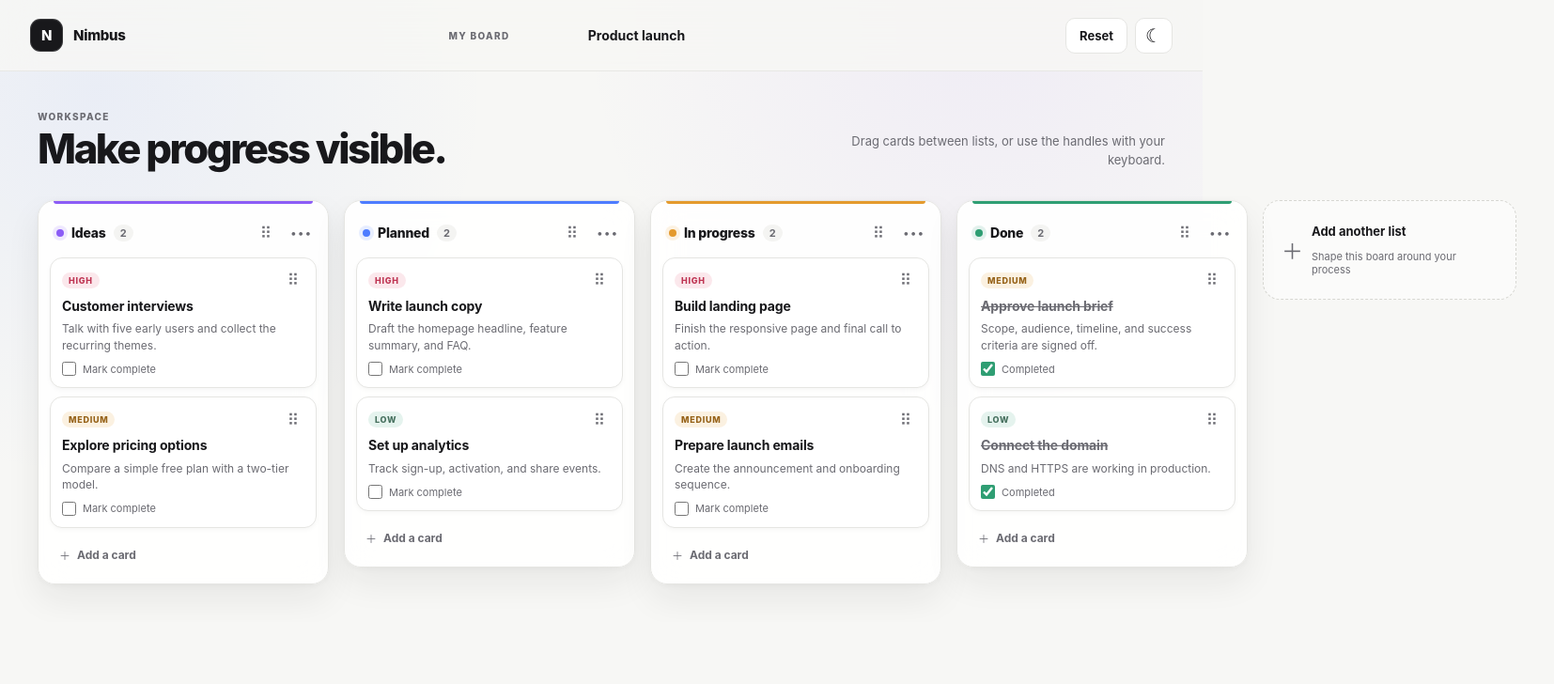
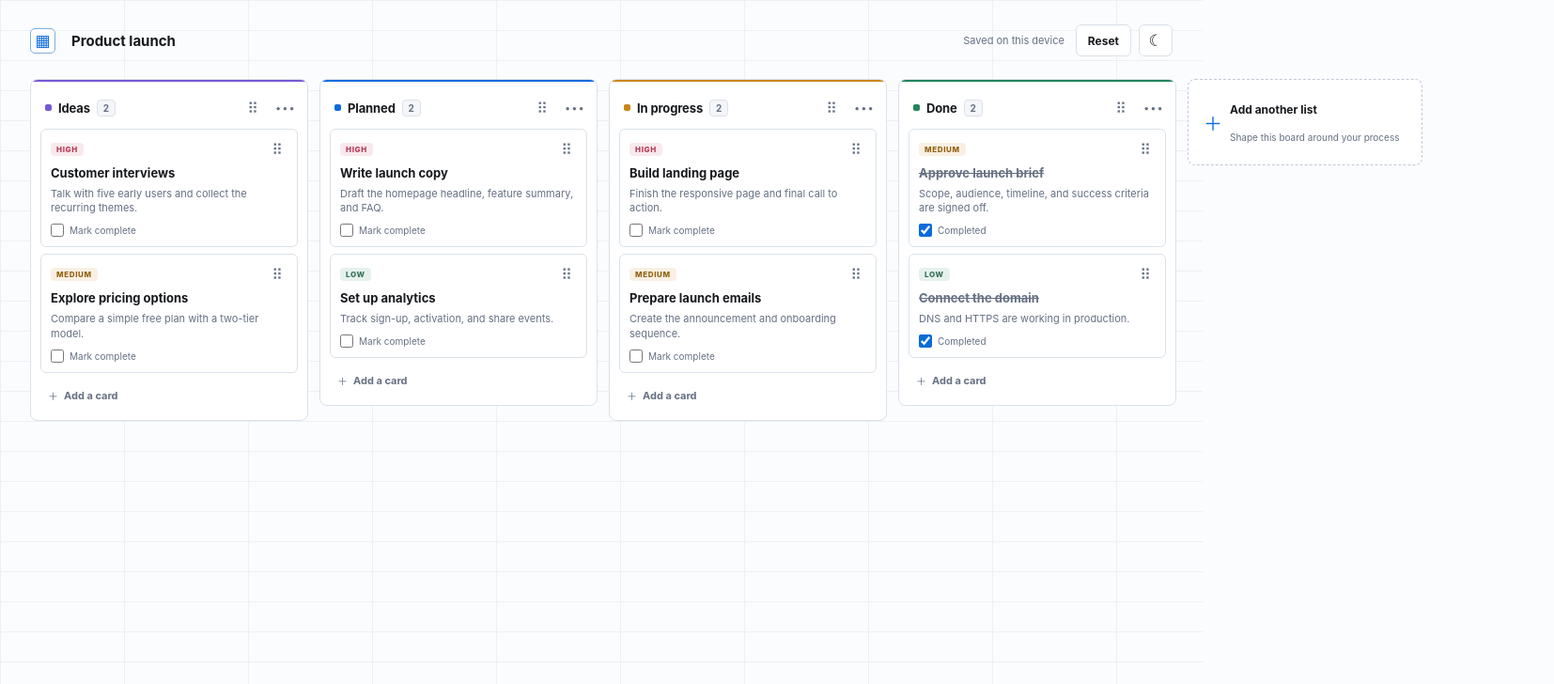
Before and after one commit to babyhulk171/super-simple-TODO-board, a React (Vite) app: page / in a window 1280 px wide. Shown: the top 728 px of the page at 94% size, 1654 px wide, since content can reach past the window. Built offline with nearby package versions, Linux system fonts and the light colour scheme.

Commit message:
updated theme for a more simple

```diff
--- a/src/App.tsx
+++ b/src/App.tsx
@@ -1,7 +1,6 @@
 import { useCallback, useState } from "react";
 import { initialBoard } from "./board/initialBoard";
 import { usePersistentBoard, useTheme } from "./board/hooks";
-import { AppHeader } from "./components/AppHeader";
 import { BoardView } from "./components/BoardView";
 import { CardDialog } from "./components/CardDialog";
 import { ColumnDialog } from "./components/ColumnDialog";
@@ -20,8 +19,7 @@ export default function App() {
   const editedColumn = editor?.kind === "column" ? board.columns.find((column) => column.id === editor.columnId) : undefined;
   return (
     <div className="app-frame">
-      <AppHeader title={board.title} theme={theme} dispatch={dispatch} onToggleTheme={toggleTheme} onReset={resetBoard} />
-      <BoardView board={board} dispatch={dispatch} onAddCard={(columnId) => setEditor({ kind: "new-card", columnId })} onEditCard={(cardId) => setEditor({ kind: "card", cardId })} onAddColumn={() => setEditor({ kind: "new-column" })} onEditColumn={(columnId) => setEditor({ kind: "column", columnId })} />
+      <BoardView board={board} theme={theme} dispatch={dispatch} onToggleTheme={toggleTheme} onReset={resetBoard} onAddCard={(columnId) => setEditor({ kind: "new-card", columnId })} onEditCard={(cardId) => setEditor({ kind: "card", cardId })} onAddColumn={() => setEditor({ kind: "new-column" })} onEditColumn={(columnId) => setEditor({ kind: "column", columnId })} />
       {(editor?.kind === "new-card" || editedCard) && cardColumnId && <CardDialog card={editedCard} columnId={cardColumnId} dispatch={dispatch} onClose={closeEditor} />}
       {(editor?.kind === "new-column" || editedColumn) && <ColumnDialog column={editedColumn} dispatch={dispatch} onClose={closeEditor} />}
     </div>
--- /dev/null
+++ b/src/components/BoardControls.tsx
@@ -0,0 +1,20 @@
+import type { BoardAction, Theme } from "../board/types";
+
+interface BoardControlsProps {
+  title: string;
+  theme: Theme;
+  dispatch: React.Dispatch<BoardAction>;
+  onToggleTheme: () => void;
+  onReset: () => void;
+}
+
+/** Renders compact board controls without a page header. Example: `<BoardControls title="Launch" ... />`. */
+export function BoardControls({ title, theme, dispatch, onToggleTheme, onReset }: BoardControlsProps) {
+  const nextTheme = theme === "light" ? "dark" : "light";
+  return (
+    <div className="board-controls" aria-label="Board controls">
+      <div className="board-name"><span className="board-mark" aria-hidden="true">▦</span><input aria-label="Board title" value={title} onChange={(event) => dispatch({ type: "rename-board", title: event.target.value })} /></div>
+      <div className="board-actions"><span className="save-note">Saved on this device</span><button className="quiet-button" type="button" onClick={onReset}>Reset</button><button className="icon-button" type="button" onClick={onToggleTheme} aria-label={`Use ${nextTheme} mode`} title={`Use ${nextTheme} mode`}><span aria-hidden="true">{theme === "light" ? "☾" : "☀"}</span></button></div>
+    </div>
+  );
+}
--- a/src/components/BoardView.tsx
+++ b/src/components/BoardView.tsx
@@ -1,12 +1,16 @@
 import { closestCorners, DndContext } from "@dnd-kit/core";
 import { horizontalListSortingStrategy, SortableContext } from "@dnd-kit/sortable";
-import type { BoardAction, KanbanBoard } from "../board/types";
+import type { BoardAction, KanbanBoard, Theme } from "../board/types";
 import { useBoardDnd } from "../board/useBoardDnd";
+import { BoardControls } from "./BoardControls";
 import { KanbanColumnView } from "./KanbanColumnView";
 
 interface BoardViewProps {
   board: KanbanBoard;
+  theme: Theme;
   dispatch: React.Dispatch<BoardAction>;
+  onToggleTheme: () => void;
+  onReset: () => void;
   onAddCard: (columnId: string) => void;
   onEditCard: (cardId: string) => void;
   onAddColumn: () => void;
@@ -15,11 +19,11 @@ interface BoardViewProps {
 
 /** Renders the horizontal drag-and-drop workspace. Example: `<BoardView board={board} ... />`. */
 export function BoardView(props: BoardViewProps) {
-  const { board, dispatch, onAddCard, onEditCard, onAddColumn, onEditColumn } = props;
+  const { board, theme, dispatch, onToggleTheme, onReset, onAddCard, onEditCard, onAddColumn, onEditColumn } = props;
   const dnd = useBoardDnd(board, dispatch);
   return (
     <DndContext sensors={dnd.sensors} collisionDetection={closestCorners} onDragEnd={dnd.onDragEnd}>
-      <main className="board-shell" id="board"><div className="board-intro"><div><p className="eyebrow">Workspace</p><h1>Make progress visible.</h1></div><p>Drag cards between lists, or use the handles with your keyboard.</p></div>
+      <main className="board-shell" id="board"><BoardControls title={board.title} theme={theme} dispatch={dispatch} onToggleTheme={onToggleTheme} onReset={onReset} />
         <SortableContext items={board.columns.map((column) => column.id)} strategy={horizontalListSortingStrategy}><div className="board-track">{board.columns.map((column) => <KanbanColumnView key={column.id} board={board} column={column} dispatch={dispatch} onAddCard={onAddCard} onEditCard={onEditCard} onEditColumn={onEditColumn} />)}<button className="add-list-button" type="button" onClick={onAddColumn}><span aria-hidden="true">＋</span><strong>Add another list</strong><small>Shape this board around your process</small></button></div></SortableContext>
       </main>
     </DndContext>
--- a/src/styles.css
+++ b/src/styles.css
@@ -3,41 +3,48 @@
 @import "./styles/responsive.css";
 
 :root {
+  color-scheme: light;
   font-family: Inter, ui-sans-serif, -apple-system, BlinkMacSystemFont, "Segoe UI", sans-serif;
-  color: #18181b;
-  background: #f7f7f5;
+  color: #17191c;
+  background: #fbfcfe;
   font-synthesis: none;
   text-rendering: optimizeLegibility;
-  --canvas: #f7f7f5;
-  --surface: rgba(255, 255, 255, 0.9);
+  --canvas: #fbfcfe;
+  --grid: #edf0f4;
+  --surface: #ffffff;
   --surface-solid: #ffffff;
-  --surface-soft: #f4f4f2;
-  --surface-hover: #eeeeeb;
-  --text: #18181b;
-  --text-soft: #6b6b72;
-  --line: #e5e5e2;
-  --line-strong: #d7d7d2;
-  --shadow: 0 16px 36px rgba(24, 24, 27, 0.07), 0 2px 8px rgba(24, 24, 27, 0.04);
-  --blue: #4d7cff;
-  --violet: #8b5cf6;
-  --amber: #e49a2d;
-  --green: #2f9e73;
-  --rose: #e05f7c;
+  --surface-soft: #f4f6f9;
+  --surface-hover: #edf2f8;
+  --text: #17191c;
+  --text-soft: #657083;
+  --line: #dbe1e9;
+  --line-strong: #bfc9d6;
+  --blue: #0b6bdc;
+  --violet: #7658d6;
+  --amber: #c98618;
+  --green: #21845e;
+  --rose: #cc4c69;
 }
 
 :root[data-theme="dark"] {
-  color: #f3f3f3;
-  background: #0f1115;
-  --canvas: #0f1115;
-  --surface: rgba(24, 27, 33, 0.92);
-  --surface-solid: #181b21;
-  --surface-soft: #21252d;
-  --surface-hover: #2a2f38;
-  --text: #f4f4f5;
-  --text-soft: #a4a7af;
-  --line: #2b3038;
-  --line-strong: #3a404b;
-  --shadow: 0 18px 42px rgba(0, 0, 0, 0.3), 0 2px 8px rgba(0, 0, 0, 0.22);
+  color-scheme: dark;
+  color: #eef2f7;
+  background: #11151a;
+  --canvas: #11151a;
+  --grid: #202730;
+  --surface: #171c22;
+  --surface-solid: #1c222a;
+  --surface-soft: #212832;
+  --surface-hover: #28313c;
+  --text: #eef2f7;
+  --text-soft: #9da9b9;
+  --line: #303945;
+  --line-strong: #465262;
+  --blue: #4c9bff;
+  --violet: #9b83ed;
+  --amber: #e3a94c;
+  --green: #55b88d;
+  --rose: #e2768e;
 }
 
 * {
@@ -54,11 +61,12 @@ body,
 body {
   min-width: 320px;
   min-height: 100vh;
-  background:
-    radial-gradient(circle at 8% 12%, rgba(77, 124, 255, 0.08), transparent 26rem),
-    radial-gradient(circle at 82% 2%, rgba(139, 92, 246, 0.07), transparent 27rem),
-    var(--canvas);
   color: var(--text);
+  background-color: var(--canvas);
+  background-image:
+    linear-gradient(to right, var(--grid) 1px, transparent 1px),
+    linear-gradient(to bottom, var(--grid) 1px, transparent 1px);
+  background-size: 132px 32px;
 }
 
 button,
@@ -89,88 +97,13 @@ button {
   min-height: 100vh;
 }
 
-.app-header {
-  position: sticky;
-  top: 0;
-  z-index: 30;
-  display: grid;
-  grid-template-columns: 1fr minmax(180px, 420px) 1fr;
-  align-items: center;
-  gap: 24px;
-  height: 76px;
-  padding: 0 32px;
-  border-bottom: 1px solid color-mix(in srgb, var(--line) 80%, transparent);
-  background: color-mix(in srgb, var(--canvas) 82%, transparent);
-  backdrop-filter: blur(18px);
-}
-
-.brand {
-  display: inline-flex;
-  align-items: center;
-  gap: 11px;
-  width: fit-content;
-  color: var(--text);
-  font-size: 15px;
-  font-weight: 760;
-  letter-spacing: -0.02em;
-  text-decoration: none;
-}
-
-.brand-mark {
-  display: grid;
-  width: 35px;
-  height: 35px;
-  place-items: center;
-  border-radius: 11px;
-  color: #fff;
-  background: #18181b;
-  box-shadow: inset 0 0 0 1px rgba(255, 255, 255, 0.14);
-}
-
-:root[data-theme="dark"] .brand-mark {
-  color: #18181b;
-  background: #f5f5f5;
-}
-
-.title-wrap {
-  display: flex;
-  align-items: center;
-  justify-content: center;
-  gap: 10px;
-}
-
 .eyebrow {
   margin: 0;
   color: var(--text-soft);
   font-size: 10px;
-  font-weight: 800;
-  letter-spacing: 0.13em;
+  font-weight: 750;
+  letter-spacing: 0.11em;
   text-transform: uppercase;
-}
-
-.title-wrap input {
-  width: min(250px, 100%);
-  padding: 8px 10px;
-  border: 1px solid transparent;
-  border-radius: 9px;
-  color: var(--text);
-  background: transparent;
-  font-size: 14px;
-  font-weight: 680;
-  text-align: center;
-}
-
-.title-wrap input:hover,
-.title-wrap input:focus {
-  border-color: var(--line);
-  background: var(--surface);
-  outline: none;
-}
-
-.header-actions {
-  display: flex;
-  justify-content: flex-end;
-  gap: 8px;
 }
 
 .icon-button,
@@ -178,27 +111,27 @@ button {
 .primary-button,
 .danger-button {
   display: inline-flex;
-  min-height: 38px;
+  min-height: 34px;
   align-items: center;
   justify-content: center;
   border: 1px solid var(--line);
-  border-radius: 10px;
+  border-radius: 6px;
   background: var(--surface);
   cursor: pointer;
-  transition: background 150ms ease, border-color 150ms ease, transform 150ms ease;
+  transition: background 120ms ease, border-color 120ms ease;
 }
 
 .icon-button {
-  width: 40px;
+  width: 36px;
   padding: 0;
-  font-size: 20px;
+  font-size: 17px;
 }
 
 .quiet-button,
 .primary-button,
 .danger-button {
-  padding: 0 14px;
-  font-size: 13px;
+  padding: 0 12px;
+  font-size: 12px;
   font-weight: 700;
 }
 
@@ -209,19 +142,17 @@ button {
 }
 
 .primary-button {
-  border-color: #18181b;
-  color: #fff;
-  background: #18181b;
+  border-color: var(--blue);
+  color: #ffffff;
+  background: var(--blue);
 }
 
-:root[data-theme="dark"] .primary-button {
-  border-color: #f4f4f5;
-  color: #18181b;
-  background: #f4f4f5;
+.primary-button:hover {
+  filter: brightness(0.94);
 }
 
 .danger-button {
-  border-color: rgba(210, 54, 80, 0.25);
-  color: #c9324f;
-  background: rgba(210, 54, 80, 0.07);
+  border-color: color-mix(in srgb, var(--rose) 38%, var(--line));
+  color: var(--rose);
+  background: color-mix(in srgb, var(--rose) 7%, var(--surface));
 }
--- a/src/styles/board.css
+++ b/src/styles/board.css
@@ -1,40 +1,68 @@
 .board-shell {
-  padding: 42px 0 56px;
+  padding: 22px 0 48px;
 }
 
-.board-intro {
+.board-controls {
   display: flex;
-  align-items: flex-end;
+  max-width: 1480px;
+  min-height: 42px;
+  align-items: center;
   justify-content: space-between;
-  gap: 30px;
-  max-width: 1480px;
-  margin: 0 auto;
-  padding: 0 40px 28px;
+  gap: 20px;
+  margin: 0 auto 18px;
+  padding: 0 32px;
 }
 
-.board-intro h1 {
-  margin: 7px 0 0;
-  font-size: clamp(28px, 3.4vw, 46px);
-  font-weight: 760;
-  letter-spacing: -0.055em;
+.board-name,
+.board-actions {
+  display: flex;
+  align-items: center;
+  gap: 8px;
+}
+
+.board-mark {
+  display: grid;
+  width: 27px;
+  height: 27px;
+  place-items: center;
+  border: 1px solid color-mix(in srgb, var(--blue) 45%, var(--line));
+  border-radius: 5px;
+  color: var(--blue);
+  background: var(--surface);
+  font-size: 17px;
   line-height: 1;
 }
 
-.board-intro > p {
-  max-width: 360px;
-  margin: 0;
+.board-name input {
+  width: min(280px, 44vw);
+  padding: 7px 8px;
+  border: 1px solid transparent;
+  border-radius: 5px;
+  color: var(--text);
+  background: transparent;
+  font-size: 15px;
+  font-weight: 750;
+}
+
+.board-name input:hover,
+.board-name input:focus {
+  border-color: var(--line);
+  background: var(--surface);
+  outline: none;
+}
+
+.save-note {
+  margin-right: 4px;
   color: var(--text-soft);
-  font-size: 13px;
-  line-height: 1.55;
-  text-align: right;
+  font-size: 11px;
 }
 
 .board-track {
   display: flex;
   align-items: flex-start;
-  gap: 16px;
+  gap: 12px;
   min-width: max-content;
-  padding: 4px max(40px, calc((100vw - 1480px) / 2 + 40px)) 40px;
+  padding: 2px max(32px, calc((100vw - 1480px) / 2 + 32px)) 36px;
 }
 
 .board-shell > div:last-child {
@@ -46,25 +74,22 @@
 .kanban-column {
   --tone: var(--blue);
   position: relative;
-  width: 310px;
-  max-height: calc(100vh - 240px);
-  padding: 12px;
+  width: 296px;
+  max-height: calc(100vh - 110px);
+  padding: 10px;
   overflow: hidden auto;
   border: 1px solid var(--line);
-  border-radius: 18px;
+  border-radius: 8px;
   background: var(--surface);
-  box-shadow: var(--shadow);
-  backdrop-filter: blur(16px);
-  transition: box-shadow 160ms ease, opacity 160ms ease;
+  transition: border-color 120ms ease, opacity 120ms ease;
 }
 
 .kanban-column::before {
   position: absolute;
-  top: 0;
-  right: 16px;
-  left: 16px;
+  top: -1px;
+  right: -1px;
+  left: -1px;
   height: 3px;
-  border-radius: 0 0 5px 5px;
   background: var(--tone);
   content: "";
 }
@@ -77,67 +102,67 @@
 
 .column-header {
   display: flex;
+  min-height: 42px;
   align-items: center;
   justify-content: space-between;
-  min-height: 48px;
-  padding: 4px 3px 8px 7px;
+  padding: 4px 1px 7px 5px;
 }
 
 .column-header > div,
 .column-tools {
   display: flex;
   align-items: center;
-  gap: 8px;
+  gap: 7px;
 }
 
 .column-header h2 {
   margin: 0;
-  font-size: 14px;
-  font-weight: 760;
-  letter-spacing: -0.015em;
+  font-size: 13px;
+  font-weight: 750;
+  letter-spacing: -0.01em;
 }
 
 .tone-dot {
-  width: 8px;
-  height: 8px;
-  border-radius: 50%;
+  width: 7px;
+  height: 7px;
+  border-radius: 2px;
   background: var(--tone);
-  box-shadow: 0 0 0 4px color-mix(in srgb, var(--tone) 13%, transparent);
 }
 
 .card-count {
-  min-width: 21px;
-  padding: 2px 6px;
-  border-radius: 99px;
+  min-width: 20px;
+  padding: 2px 5px;
+  border: 1px solid var(--line);
+  border-radius: 4px;
   color: var(--text-soft);
   background: var(--surface-soft);
-  font-size: 11px;
-  font-weight: 750;
+  font-size: 10px;
+  font-weight: 700;
   text-align: center;
 }
 
 .drag-handle,
 .small-icon {
   display: grid;
-  height: 29px;
+  height: 27px;
   place-items: center;
   border: 0;
-  border-radius: 8px;
+  border-radius: 4px;
   color: var(--text-soft);
   background: transparent;
-  cursor: grab;
 }
 
 .drag-handle {
-  width: 28px;
-  font-size: 17px;
+  width: 26px;
+  cursor: grab;
+  font-size: 16px;
   letter-spacing: -4px;
 }
 
 .small-icon {
-  width: 31px;
+  width: 29px;
   cursor: pointer;
-  font-size: 12px;
+  font-size: 11px;
   letter-spacing: 1px;
 }
 
@@ -149,60 +174,58 @@
 
 .card-stack {
   display: grid;
-  gap: 9px;
+  gap: 7px;
   min-height: 8px;
 }
 
 .kanban-card {
-  padding: 12px;
+  padding: 10px;
   border: 1px solid var(--line);
-  border-radius: 13px;
+  border-radius: 6px;
   background: var(--surface-solid);
-  box-shadow: 0 2px 5px rgba(24, 24, 27, 0.035);
-  transition: border-color 150ms ease, box-shadow 150ms ease, opacity 150ms ease;
+  transition: border-color 120ms ease, background 120ms ease, opacity 120ms ease;
 }
 
 .kanban-card:hover {
   border-color: var(--line-strong);
-  box-shadow: 0 7px 18px rgba(24, 24, 27, 0.07);
+  background: color-mix(in srgb, var(--surface-solid) 88%, var(--surface-hover));
 }
 
 .kanban-card.is-dragging,
 .kanban-column.is-dragging {
   z-index: 20;
-  opacity: 0.62;
-  box-shadow: 0 24px 54px rgba(24, 24, 27, 0.2);
+  opacity: 0.58;
+  box-shadow: 0 8px 22px rgba(22, 31, 43, 0.16);
 }
 
 .card-topline {
   display: flex;
+  height: 22px;
   align-items: center;
   justify-content: space-between;
-  height: 23px;
 }
 
 .priority {
-  padding: 3px 7px;
-  border-radius: 99px;
-  font-size: 9px;
-  font-weight: 850;
+  padding: 2px 6px;
+  border-radius: 4px;
+  font-size: 8px;
+  font-weight: 800;
   letter-spacing: 0.08em;
   text-transform: uppercase;
 }
 
-.priority-low { color: #46705e; background: rgba(47, 158, 115, 0.12); }
-.priority-medium { color: #966218; background: rgba(228, 154, 45, 0.14); }
-.priority-high { color: #bf3654; background: rgba(224, 95, 124, 0.14); }
-
-:root[data-theme="dark"] .priority-low { color: #78c9a8; }
-:root[data-theme="dark"] .priority-medium { color: #f2b95f; }
-:root[data-theme="dark"] .priority-high { color: #f289a0; }
+.priority-low { color: #367058; background: rgba(33, 132, 94, 0.11); }
+.priority-medium { color: #936112; background: rgba(201, 134, 24, 0.12); }
+.priority-high { color: #b63854; background: rgba(204, 76, 105, 0.12); }
+:root[data-theme="dark"] .priority-low { color: #70c49f; }
+:root[data-theme="dark"] .priority-medium { color: #e6b15d; }
+:root[data-theme="dark"] .priority-high { color: #ec8ca1; }
 
 .card-content {
   display: grid;
   width: 100%;
-  gap: 6px;
-  padding: 7px 0 9px;
+  gap: 5px;
+  padding: 6px 0 8px;
   border: 0;
   background: transparent;
   cursor: pointer;
@@ -210,9 +233,8 @@
 }
 
 .card-content strong {
-  font-size: 14px;
-  font-weight: 690;
-  letter-spacing: -0.01em;
+  font-size: 13px;
+  font-weight: 680;
   line-height: 1.35;
 }
 
@@ -220,7 +242,7 @@
   display: -webkit-box;
   overflow: hidden;
   color: var(--text-soft);
-  font-size: 12px;
+  font-size: 11px;
   line-height: 1.45;
   -webkit-box-orient: vertical;
   -webkit-line-clamp: 2;
@@ -230,18 +252,18 @@
 .check-row {
   display: flex;
   align-items: center;
-  gap: 7px;
+  gap: 6px;
   color: var(--text-soft);
-  font-size: 11px;
+  font-size: 10px;
   cursor: pointer;
 }
 
 .complete-control input,
 .check-row input {
-  width: 15px;
-  height: 15px;
+  width: 14px;
+  height: 14px;
   margin: 0;
-  accent-color: var(--green);
+  accent-color: var(--blue);
 }
 
 .kanban-card.is-complete .card-content strong {
@@ -254,55 +276,57 @@
   display: flex;
   width: 100%;
   align-items: center;
-  gap: 7px;
-  margin-top: 10px;
-  padding: 10px;
+  gap: 6px;
+  margin-top: 8px;
+  padding: 8px;
   border: 0;
-  border-radius: 10px;
+  border-radius: 5px;
   color: var(--text-soft);
   background: transparent;
   cursor: pointer;
-  font-size: 12px;
+  font-size: 11px;
   font-weight: 680;
   text-align: left;
 }
 
 .add-card-button:hover {
-  color: var(--text);
+  color: var(--blue);
   background: var(--surface-hover);
 }
 
 .add-list-button {
   display: grid;
-  width: 270px;
-  min-height: 106px;
+  width: 250px;
+  min-height: 92px;
   grid-template-columns: auto 1fr;
   align-items: center;
-  gap: 2px 9px;
-  padding: 19px;
+  gap: 1px 8px;
+  padding: 16px;
   border: 1px dashed var(--line-strong);
-  border-radius: 18px;
+  border-radius: 8px;
   color: var(--text-soft);
-  background: color-mix(in srgb, var(--surface) 55%, transparent);
+  background: color-mix(in srgb, var(--surface) 82%, transparent);
   cursor: pointer;
   text-align: left;
 }
 
 .add-list-button > span {
   grid-row: 1 / 3;
-  font-size: 23px;
+  color: var(--blue);
+  font-size: 20px;
 }
 
 .add-list-button strong {
   color: var(--text);
-  font-size: 13px;
+  font-size: 12px;
 }
 
 .add-list-button small {
-  font-size: 11px;
+  font-size: 10px;
 }
 
 .add-list-button:hover {
+  border-color: var(--blue);
   border-style: solid;
   background: var(--surface);
 }
```
Also changed, not shown: src/styles/dialogs.css (+11 -11 lines), src/styles/responsive.css (+19 -30 lines).
